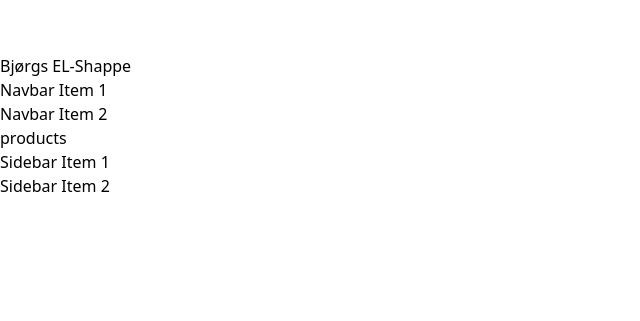
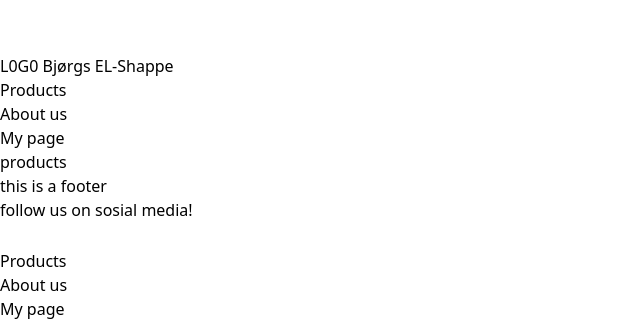
Before and after one commit to tomhaakon/hovedoppgave-fakestore, a Vue app: page /product in a window 1280 px wide. Shown: the part 1250-1571 px from the top of the page, without its empty margins (0-640 px from the left). Before the commit the page ends 1448 px from the top, so only its background shows below. Built offline with nearby package versions, Linux system fonts and the light colour scheme.

Commit message:
some links

```diff
--- a/index.html
+++ b/index.html
@@ -3,6 +3,10 @@
   <head>
     <meta charset="UTF-8" />
     <link rel="icon" href="/favicon.ico" />
+    <link
+      rel="stylesheet"
+      href="https://cdnjs.cloudflare.com/ajax/libs/font-awesome/4.7.0/css/font-awesome.min.css"
+    />
     <meta name="viewport" content="width=device-width, initial-scale=1.0" />
     <title>hovedoppgave-fakestore</title>
   </head>
--- a/src/App.vue
+++ b/src/App.vue
@@ -21,24 +21,42 @@
             </svg>
           </label>
         </div>
-        <div class="flex-1 px-2 mx-2">Bjørgs EL-Shappe</div>
+        <div class="flex-1 px-2 mx-2">
+          <span class="px-2"><RouterLink to="/">L0G0</RouterLink> </span>
+          Bjørgs EL-Shappe
+        </div>
         <div class="flex-none hidden lg:block">
           <ul class="menu menu-horizontal">
             <!-- Navbar menu content here -->
-            <li><a>Navbar Item 1</a></li>
-            <li><a>Navbar Item 2</a></li>
+            <li><a>Products</a></li>
+            <li><a>About us</a></li>
+            <li><a>My page</a></li>
           </ul>
         </div>
       </div>
       <!-- Page content here -->
       <RouterView />
+      <div class="text-center py-5">
+        <div>
+          <p class="text-sm text-slate-400">
+            this is a footer <br />
+            follow us on sosial media!
+          </p>
+        </div>
+        <div class="py-5">
+          <a href="#" class="fa fa-facebook px-3"></a>
+          <a href="#" class="fa fa-twitter px-3"></a>
+          <a href="#" class="fa fa-instagram px-3"></a>
+        </div>
+      </div>
     </div>
     <div class="drawer-side">
       <label for="my-drawer-3" class="drawer-overlay"></label>
       <ul class="menu p-4 w-80 h-full bg-base-200">
         <!-- Sidebar content here -->
-        <li><a>Sidebar Item 1</a></li>
-        <li><a>Sidebar Item 2</a></li>
+        <li><RouterLink to="/product">Products</RouterLink></li>
+        <li><RouterLink to="/about">About us</RouterLink></li>
+        <li><RouterLink to="/mypage">My page</RouterLink></li>
       </ul>
     </div>
   </div>
@@ -47,3 +65,28 @@
 <script setup>
 import { RouterLink, RouterView } from "vue-router";
 </script>
+<style>
+/* Style all font awesome icons */
+.fa {
+  font-size: 25px;
+  width: 50px;
+  text-align: center;
+  text-decoration: none;
+}
+/* Add a hover effect if you want */
+.fa:hover {
+  opacity: 0.7;
+}
+/* Set a specific color for each brand */
+/* Facebook */
+.fa-facebook {
+  color: white;
+}
+/* Twitter */
+.fa-twitter {
+  color: white;
+}
+.fa-instagram {
+  color: white;
+}
+</style>
--- a/src/views/HomeView.vue
+++ b/src/views/HomeView.vue
@@ -4,7 +4,7 @@
       <p>Check out our 3 newest items!</p>
     </div>
     <div v-for="product in products" class="px-5 pb-5">
-      <div class="card w-full bg-base-200 shadow-xl">
+      <div class="card w-full bg-base-200 shadow-md">
         <figure class="px-10 pt-10">
           <img
             :alt="product.category"
```
Also changed, not shown: 1 other file (tests, documents, lock files or other folders).
